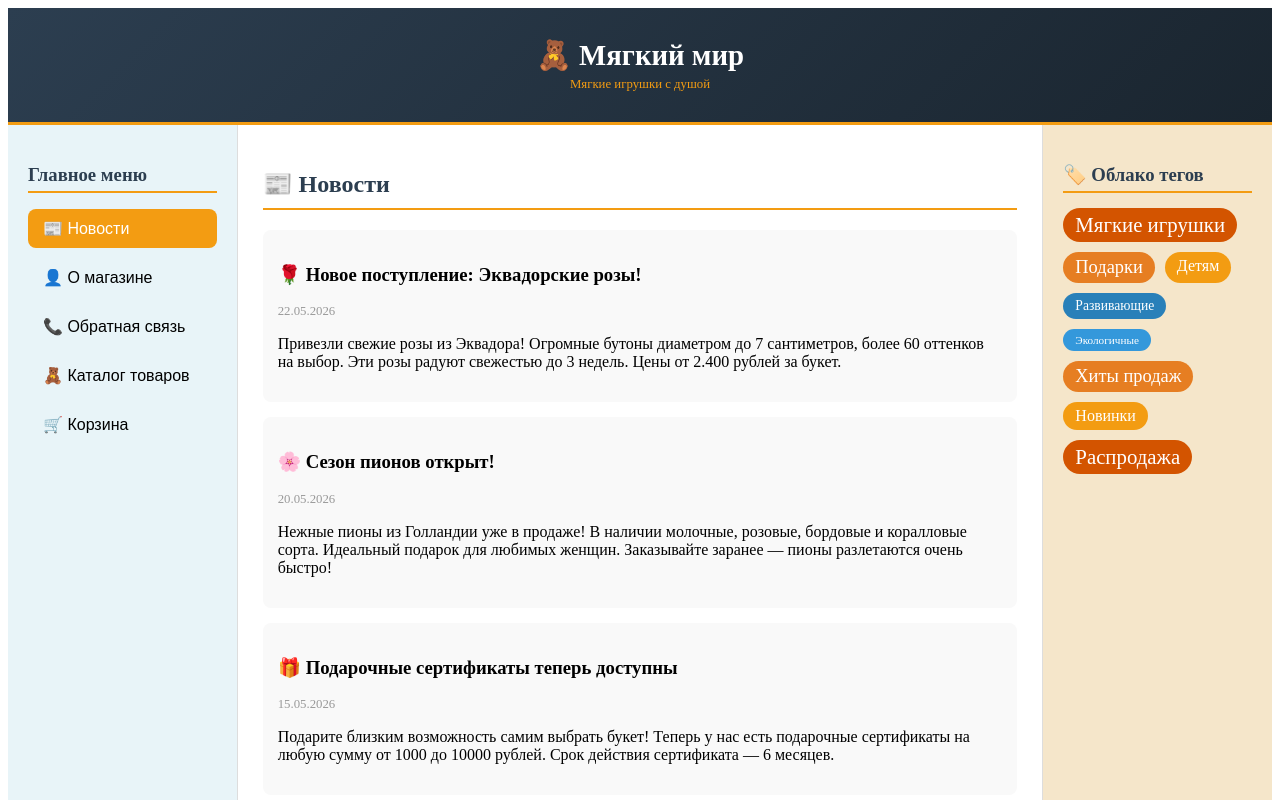
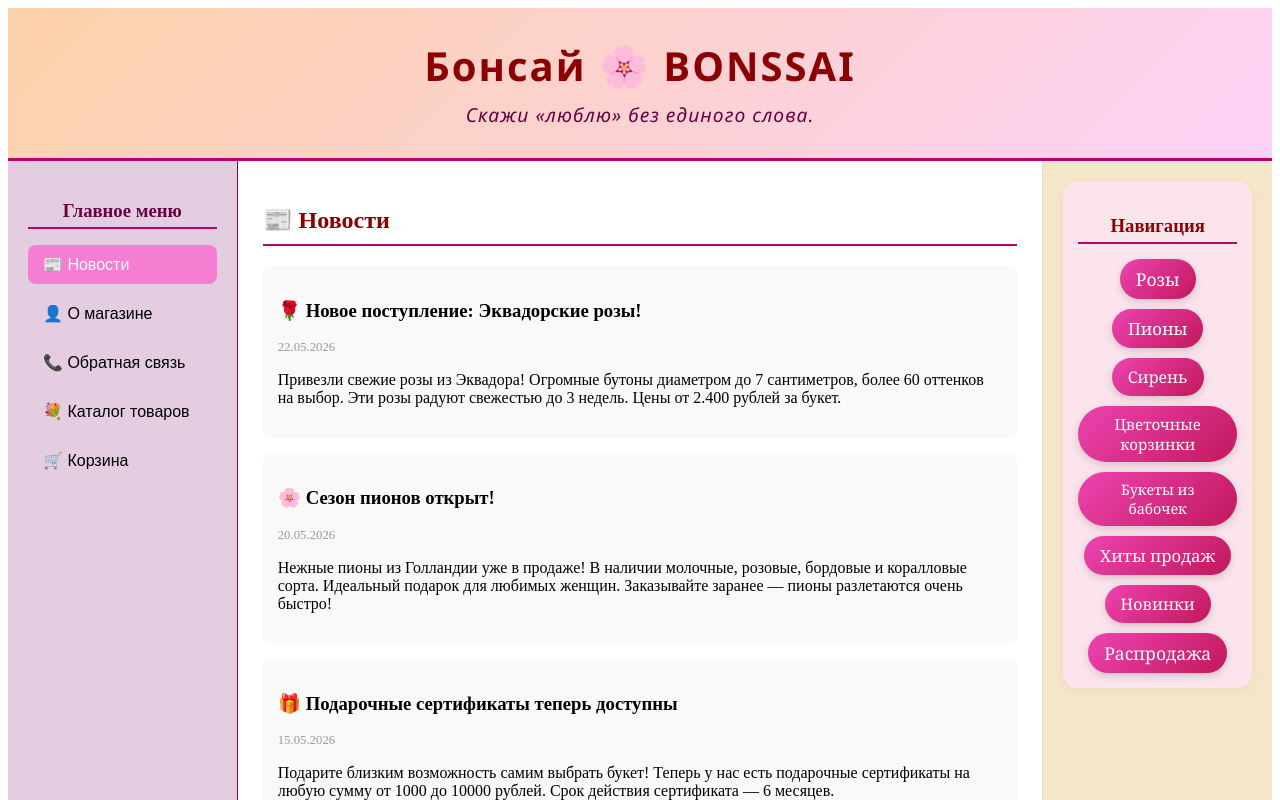
Before and after one commit to milk-catt/lab_17-20, a React (Create React App) app in the folder итоговый проект/: page / in a window 1280 px wide. Shown: the top 800 px of the page. Built offline with nearby package versions, Linux system fonts and the light colour scheme.

Commit message:
Чуть-чуть красоты добавила

```diff
--- a/итоговый проект/src/App.js
+++ b/итоговый проект/src/App.js
@@ -56,8 +56,25 @@ function App() {
       {/* HEADER */}
       <header className="header">
         <div className="logo">
-          <div className="logo-text">🧸 Мягкий мир</div>
-          <div className="logo-sub">Мягкие игрушки с душой</div>
+          <div className="logo-text" style={{
+            fontSize: '2.5rem',
+            fontWeight: 'bold',
+            fontFamily: "'Playfair Display', 'Segoe UI', 'Georgia', serif",
+            letterSpacing: '2px',
+            color: '#8B0000'
+          }}>
+            Бонсай 🌸 BONSSAI
+          </div>
+          <div className="logo-sub" style={{
+            fontSize: '1.2rem',
+            fontFamily: "'Montserrat', 'Segoe UI', sans-serif",
+            fontStyle: 'italic',
+            letterSpacing: '1px',
+            marginTop: '8px',
+            color: '#680141'
+          }}>
+            Скажи «люблю» без единого слова.
+          </div>
         </div>
       </header>
 
--- a/итоговый проект/src/components/Section.jsx
+++ b/итоговый проект/src/components/Section.jsx
@@ -5,7 +5,7 @@ function Section({ changePage, currentPage }) {
     { id: 'new', name: '📰 Новости' },
     { id: 'about', name: '👤 О магазине' },
     { id: 'feedback', name: '📞 Обратная связь' },
-    { id: 'catalog', name: '🧸 Каталог товаров' },
+    { id: 'catalog', name: '💐 Каталог товаров' },
     { id: 'cart', name: '🛒 Корзина' }
   ];
 
--- a/итоговый проект/src/components/TagCloud.jsx
+++ b/итоговый проект/src/components/TagCloud.jsx
@@ -2,11 +2,11 @@ import React from 'react';
 
 function TagCloud() {
   const tags = [
-    { name: 'Мягкие игрушки', size: 5 },
-    { name: 'Подарки', size: 4 },
-    { name: 'Детям', size: 3 },
-    { name: 'Развивающие', size: 2 },
-    { name: 'Экологичные', size: 1 },
+    { name: 'Розы', size: 5 },
+    { name: 'Пионы', size: 4 },
+    { name: 'Сирень', size: 3 },
+    { name: 'Цветочные корзинки', size: 2 },
+    { name: 'Букеты из бабочек', size: 1 },
     { name: 'Хиты продаж', size: 4 },
     { name: 'Новинки', size: 3 },
     { name: 'Распродажа', size: 5 },
@@ -14,7 +14,7 @@ function TagCloud() {
 
   return (
     <div className="tag-cloud">
-      <h3>🏷️ Облако тегов</h3>
+      <h3>Навигация</h3>
       <div className="tags">
         {tags.map((tag, index) => (
           <span key={index} className={`tag size-${tag.size}`}>
--- a/итоговый проект/src/pages/About.jsx
+++ b/итоговый проект/src/pages/About.jsx
@@ -3,12 +3,43 @@ import React from 'react';
 function About() {
   return (
     <div>
-      <h2 className="page-title">👤 О магазине</h2>
-      <div style={{ lineHeight: 1.6 }}>
-        <p><strong>Мягкий мир</strong> — магазин мягких игрушек с 2015 года.</p>
-        <p>Мы создаём игрушки, которые дарят тепло и уют.</p>
-        <p>Все материалы экологичные и безопасные для детей.</p>
-        <p>🧸 Дарите радость с нашими игрушками!</p>
+      <div>
+        <h2 className="page-title">👤 О Нас</h2>
+        <div style={{ lineHeight: 1.6, fontSize: '16px' }}>
+          <p>
+            <strong style={{ color: '#972874', fontSize: '1.2rem' }}>Бонсай . BONSSAI</strong> —
+            <strong style={{ color: '#8f1838', fontSize: '16px' }}> цветочный рай.</strong>
+          </p>
+          <p>
+            В каждом цветке — частичка души, в каждом букете — история любви.
+            <strong style={{ color: '#5f1180', fontSize: '16px' }}> Бонсай</strong> — там, где расцветают чувства.
+          </p>
+          <p>
+            У нас за плечами — флористическое образование.
+            А это значит, что мы не просто ставим цветы в вазу.
+            Мы знаем, как подружить розу с эвкалиптом, почему пион поворачивается
+            к солнцу и какой букет скажет
+            <strong style={{ color: '#068606', fontStyle: 'italic', fontSize: '16px' }}> «спасибо»</strong> без единого слова.
+          </p>
+          <p style={{ fontSize: '16px' }}>Мы умеем собирать:
+            — монобукеты, которые кричат о любви,
+            — каскадные композиции для особых дней,
+            — полевые, свободные, асимметричные, свадебные, мужские, детские — любые.
+          </p>
+          <p>
+            <strong style={{ color: '#af0f4c', fontSize: '1.2rem' }}>Цветы — это язык.</strong>
+            <span style={{ fontSize: '16px' }}> Мы на нём говорим свободно.</span>
+          </p>
+        </div>
+      </div>
+
+      <div style={{ marginTop: '30px', padding: '20px', backgroundColor: '#e8f4f8', borderRadius: '15px' }}>
+        <h3 style={{ fontSize: '1.3rem' }}>🎓 Наше образование</h3>
+        <p style={{ fontSize: '16px' }}>
+          <a href="/Наше образование.docx" download style={{ fontSize: '16px' }}>
+             Скачать документ «Наше образование»
+          </a>
+        </p>
       </div>
     </div>
   );
--- a/итоговый проект/src/style.css
+++ b/итоговый проект/src/style.css
@@ -14,9 +14,9 @@
 
 .section {
   flex: 1;
-  background-color: #e8f4f8;
+  background-color: #e4cce1;
   padding: 20px;
-  border-right: 1px solid #ddd;
+  border-right: 1px solid #800345;
   display: flex;
   flex-direction: column;
 }
@@ -39,10 +39,10 @@
 
 /* HEADER */
 .header {
-  background: linear-gradient(135deg, #2c3e50, #1a252f);
+  background: linear-gradient(135deg, #fcd2a9,#fed1f7);
   padding: 30px 20px;
   text-align: center;
-  border-bottom: 3px solid #f39c12;
+  border-bottom: 3px solid #b70272;
 }
 
 .logo-text {
@@ -63,10 +63,11 @@
 }
 
 .nav-menu h3 {
-  color: #2c3e50;
+  color: #680141;
   margin-bottom: 15px;
-  border-bottom: 2px solid #f39c12;
+  border-bottom: 2px solid #b70272;
   padding-bottom: 5px;
+  text-align: center;
 }
 
 .nav-menu ul {
@@ -90,11 +91,11 @@
 }
 
 .nav-menu button:hover {
-  background-color: #d4e6f1;
+  background-color: #e1bef7;
 }
 
 .nav-menu button.active {
-  background-color: #f39c12;
+  background-color: #f57ed3;
   color: white;
 }
 
@@ -119,41 +120,80 @@
 /* ОБЛАКО ТЕГОВ */
 .tag-cloud {
   margin-bottom: 30px;
+  background-color: #fce4ec;
+  padding: 15px;
+  border-radius: 15px;
+  box-shadow: 0 2px 8px rgba(0,0,0,0.05);
 }
 
 .tag-cloud h3 {
-  color: #2c3e50;
+  color: #8B0000;
   margin-bottom: 15px;
-  border-bottom: 2px solid #f39c12;
+  border-bottom: 2px solid #b70272;
   padding-bottom: 5px;
+  text-align: center;
 }
 
 .tags {
   display: flex;
   flex-wrap: wrap;
   gap: 10px;
+  justify-content: center;
+  align-items: center;
 }
 
 .tag {
-  display: inline-block;
-  background-color: #f39c12;
-  color: white;
-  padding: 5px 12px;
-  border-radius: 20px;
-  font-size: 0.8rem;
+  display: inline-flex;
+  align-items: center;
+  justify-content: center;
+  background: linear-gradient(135deg, #ed43b2, #c2185b);
+  color: rgb(255, 255, 255);
+  padding: 10px 22px;
+  border-radius: 35px;
+  font-size: 1rem;
   cursor: pointer;
+  text-align: center;
+  font-family: 'Playfair Display', 'Georgia', serif;
+  font-weight: 500;
+  transition: all 0.3s ease;
+  box-shadow: 0 3px 8px rgba(0,0,0,0.15);
 }
 
-.tag.size-1 { font-size: 0.7rem; background-color: #3498db; }
-.tag.size-2 { font-size: 0.85rem; background-color: #2980b9; }
-.tag.size-3 { font-size: 1rem; background-color: #f39c12; }
-.tag.size-4 { font-size: 1.15rem; background-color: #e67e22; }
-.tag.size-5 { font-size: 1.3rem; background-color: #d35400; }
+.tag:hover {
+  transform: scale(1.05);
+  box-shadow: 0 6px 15px rgba(0,0,0,0.2);
+}
+
+.tag.size-1 {
+  font-size: 0.9rem;
+  background-color: #ed43b2;
+  padding: 8px 16px;
+}
+.tag.size-2 {
+  font-size: 0.95rem;
+  background-color: #ed43b2;
+  padding: 8px 16px;
+}
+.tag.size-3 {
+  font-size: 1rem;
+  background-color: #ed43b2;
+  padding: 8px 16px;
+}
+.tag.size-4 {
+  font-size: 1.05rem;
+  background-color: #ed43b2;
+  padding: 8px 16px;
+}
+.tag.size-5 {
+  font-size: 1.1rem;
+  background-color: #ed43b2;
+  padding: 8px 16px;
+}
 
 /* СТИЛИ ДЛЯ СТРАНИЦ */
 .page-title {
-  color: #2c3e50;
-  border-bottom: 2px solid #f39c12;
+  color: #8B0000 ;
+  border-bottom: 2px solid #b70272;
   padding-bottom: 10px;
   margin-bottom: 20px;
 }
```
Also changed, not shown: 1 other file (tests, documents, lock files or other folders).
